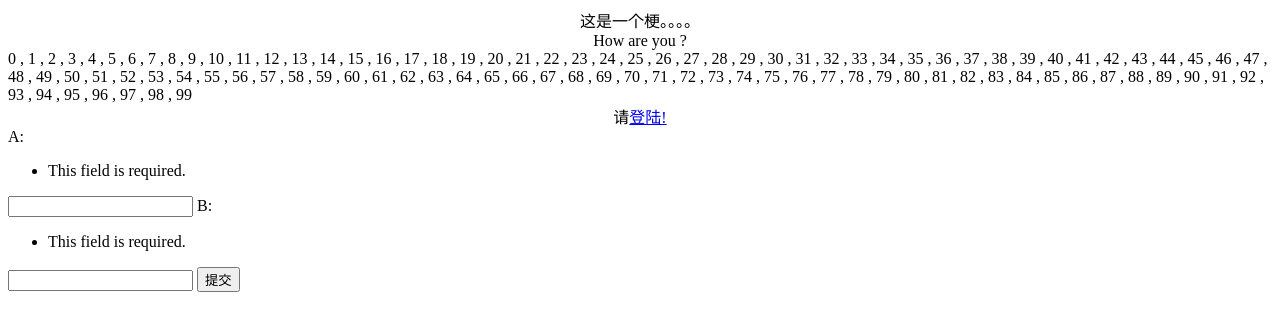
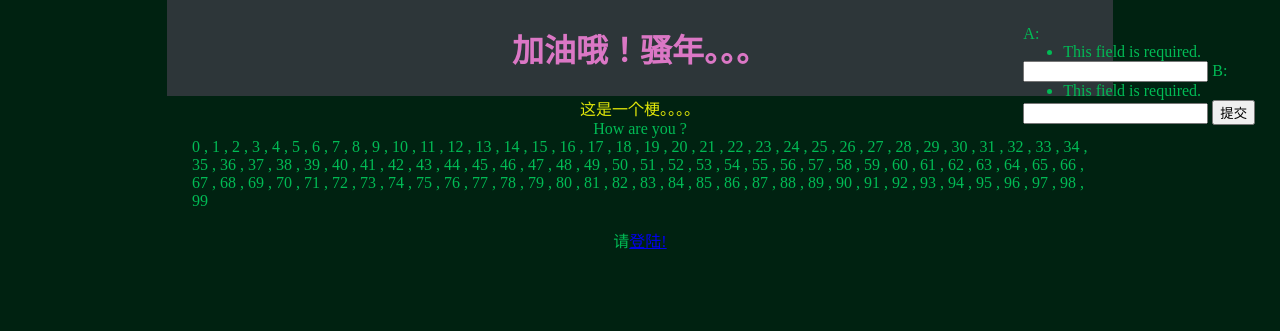
Before and after one commit to jitian40/my_web, a Django app: page / in a window 1280 px wide. Shown: the top 331 px of the page. Run offline with Django 3.2, Linux system fonts and the light colour scheme.

Commit message:
some message

```diff
--- /dev/null
+++ b/www/www/common_static/css/mytype.css
@@ -0,0 +1,37 @@
+@charset "utf-8";
+/* CSS Document */
+*{
+	margin:0px
+	}
+ body{
+	 color:#0b5;
+	 background:#021;
+	 padding:0 0em;
+	 margin:0
+	 }
+ .font
+ {
+	 font:Cambria, "Hoefler Text", "Liberation Serif", Times, "Times New Roman", serif;
+	 color:rgba(225,231,9,1.00);
+	 padding-left:inherit;
+ }
+ .content_center{
+	 margin-left:auto;
+	 margin-right:auto;
+	 width:70%;
+	 }
+.title_center{
+	text-align:center;
+	color:rgba(219,119,197,1.00)
+}
+.login{
+	position:fixed;
+	top:25px;
+	right:25px
+	}
+ h1{
+	 margin:0px auto;
+	 width:70%;
+	 background:rgba(45,54,57,1.00);
+	 padding:25px
+	 }
--- a/www/www/myfirst/templates/index.html
+++ b/www/www/myfirst/templates/index.html
@@ -1,25 +1,29 @@
 <!DOCTYPE html>
+{% load staticfiles %}
 <html>
     <head>
-        <title>加油哦！骚年。。。</title>
+        <h1><p class="title_center">加油哦！骚年。。。</p></h1>
+        <link rel="stylesheet" type="text/css" href="/static/css/mytype.css">
     <body>
-        <center>{{string}}</center>
+        <center class='font'>{{string}}</center>
         <center>
         {% for i in test %}
         {{ i }}
         {% endfor %}
         </center>
+        <p class="content_center">
         {%for item in list%}
         {{item}}
         {%if not forloop.last%},{%endif%}
         {%endfor%}
+        </p>
         <br \>
         {%if request.user.is_authenticated%}
             {{request.user.username}},您好!
         {%else%}
             <center>请<a href="http://www.baidu.com/">登陆!</a></center>
         {%endif%}
-        <form method='POST'>
+        <form method='POST' class="login">
             {% csrf_token %}
             {{form}}
             <input type="submit" value="提交">
--- a/www/www/www/urls.py
+++ b/www/www/www/urls.py
@@ -15,8 +15,10 @@ Including another URLconf
 from django.conf.urls import include, url,patterns
 from django.contrib import admin
 from myfirst import views as myfirst_views
+admin.autodiscover()
 urlpatterns = [
 	url(r'^$',myfirst_views.index,name='home'),
     url(r'^add/(\d+)/(\d+)$',myfirst_views.add,name='add'),
     url(r'^admin/', include(admin.site.urls)),
+    # url(r'^registe/', include('users.urls')),
 	]
```
Also changed, not shown: www/www/www/settings.py (+9 -0 lines), 3 other files.
